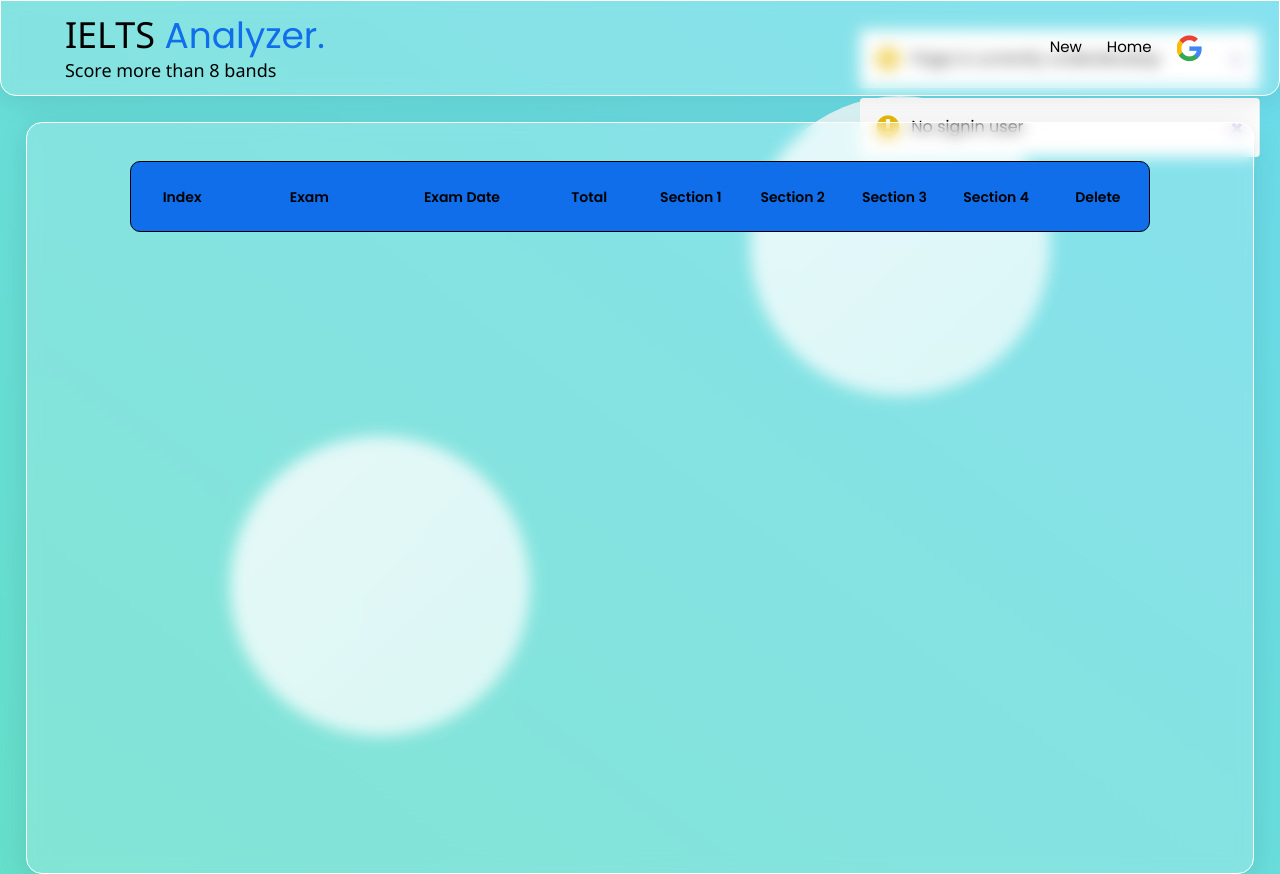
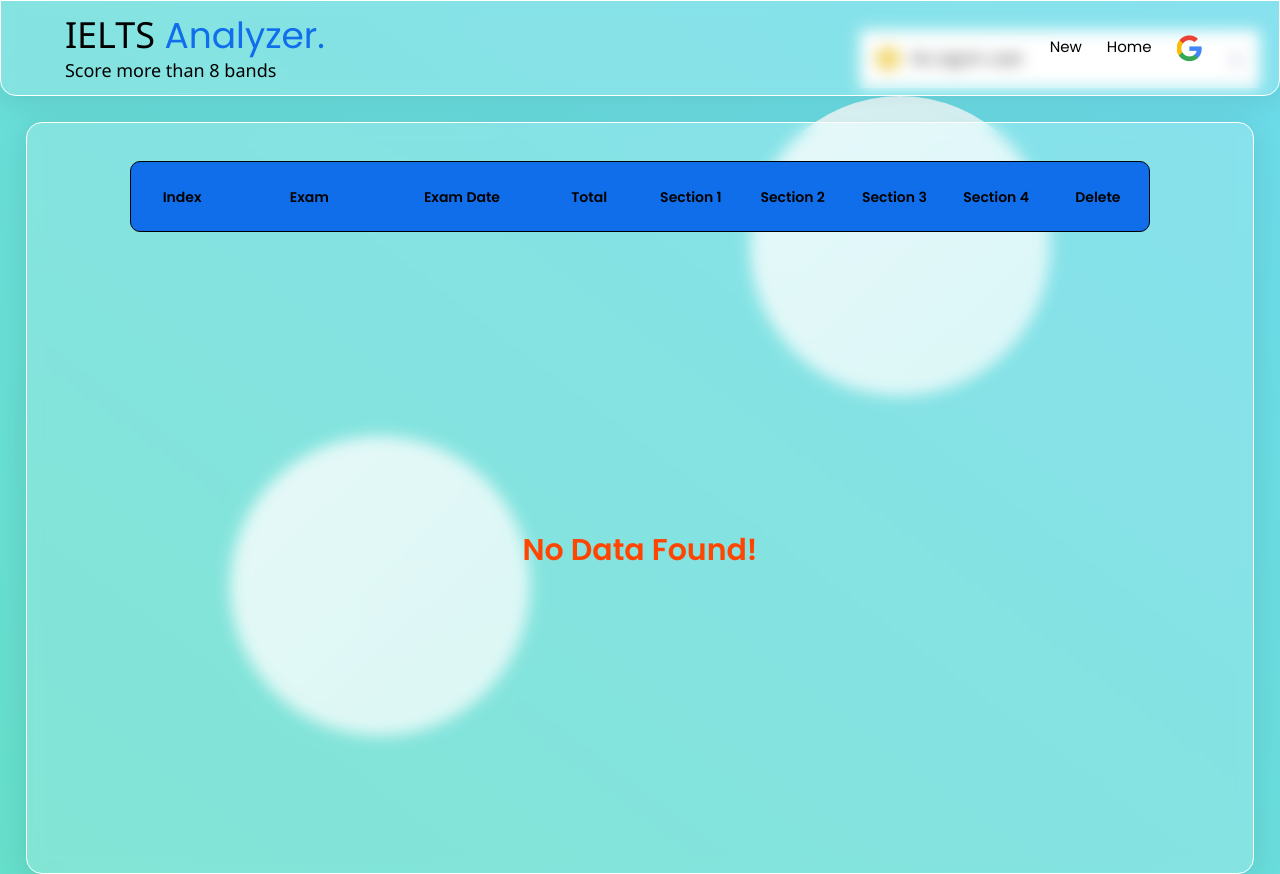
Before and after one commit to Nimitshah240/ielts_analyzer01, a website: page IA_Listview/IA_Listview.html in a window 1280 px wide. Shown: the top 874 px of the page. Drawn offline with nearby package versions, Linux system fonts and the light colour scheme.

Commit message:
just small changes of no data found

```diff
--- a/IA_Listview/IA_Listview.css
+++ b/IA_Listview/IA_Listview.css
@@ -98,6 +98,18 @@ main {
 }
 
 /* header  */
+
+.no_data {
+    display: flex;
+    width: 100%;
+    height: 100%;
+    font-size: 30px;
+    text-align: center;
+    justify-content: center;
+    align-items: center;
+    font-weight: bold;
+    color: orangered;
+}
 
 .body_section {
     height: 94%;
@@ -215,10 +227,6 @@ main {
 
     .descrip {
         font-size: 15px;
-    }
-
-    .navbartransition {
-        display: none;
     }
 
     /* header  */
--- a/IA_Listview/IA_Listview.html
+++ b/IA_Listview/IA_Listview.html
@@ -55,6 +55,7 @@
             </div>
             <div class="list">
                 <div class="table" id="table">
+                    <span class="no_data">No Data Found!</span>
                     <!-- Data will show here using js  -->
                 </div>
             </div>
--- a/IA_Listview/IA_Listview.js
+++ b/IA_Listview/IA_Listview.js
@@ -6,7 +6,6 @@ var exam;
 let data = [];
 
 function connectedCallback() {
-    createToast('warning', 'Page is currently underdevelop');
     if (savedexam == 'yes') {
         createToast('success', 'Exam has been saved');
         window.history.pushState({}, document.title, `/IA_Listview/IA_Listview.html?module=${module}`);
@@ -54,7 +53,7 @@ function examData() {
             .then(response => response.json())
             .then(responseData => {
                 question = responseData;
-
+                if (question.length > 0) {
                     const Section1 = new Map();
                     const Section2 = new Map();
                     const Section3 = new Map();
@@ -135,7 +134,9 @@ function examData() {
                     });
 
                     document.getElementById("table").innerHTML = htmldata;
-
+                } else {
+                    createToast('error', 'No Data Found');
+                }
             })
             .catch(error => createToast('error', 'Error while fetching exams : ' + error.message));
     } catch (error) {
```
Lines whose indentation alone changed are shown as unchanged.
